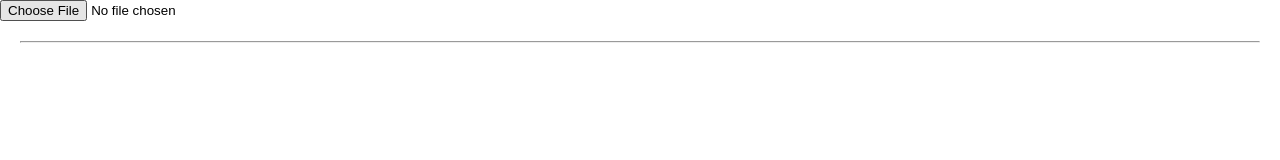
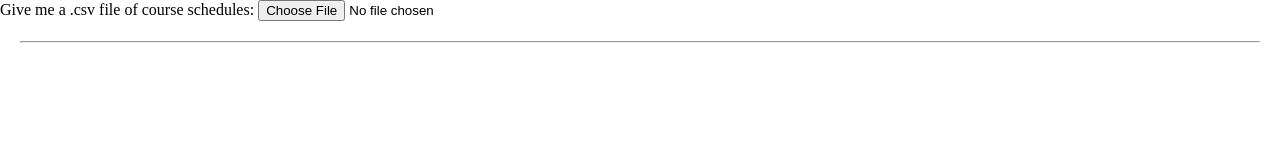
Before and after one commit to keeler/classy, a plain HTML site: page index.html in a window 1280 px wide. Drawn offline with Linux system fonts and the light colour scheme.

Commit message:
feat: Text describing what to upload

```diff
--- a/index.html
+++ b/index.html
@@ -7,6 +7,7 @@
     <link rel="stylesheet" href="index.css">
   </head>
   <body>
+    <p style="display: inline">Give me a .csv file of course schedules:</p>
     <input type="file" id="fileinput" />
     <hr />
     <div id="root"></div>
```
